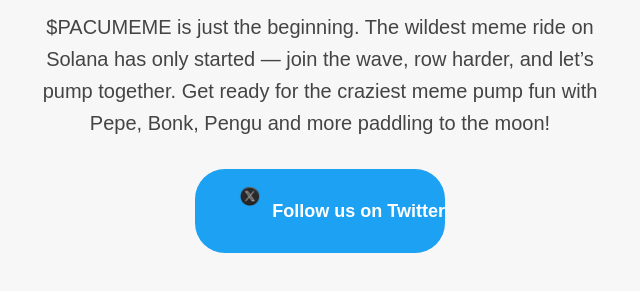
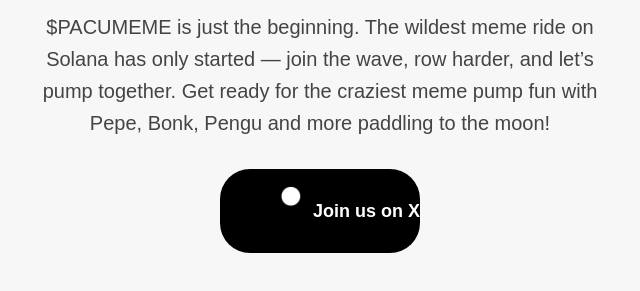
Before and after one commit to zukka-nn/pacumeme, a plain HTML site: page index.html in a window 1280 px wide. Shown: the part 381-672 px from the top of the page, without its empty margins (320-960 px from the left). Drawn offline with Linux system fonts and the light colour scheme.

Commit message:
Update index.html

```diff
--- a/index.html
+++ b/index.html
@@ -34,9 +34,9 @@
       display: flex;
       align-items: center;
       justify-content: center;
-      width: 250px;
+      width: 200px;
       margin: 30px auto;
-      background: #1DA1F2;
+      background: #000;
       color: #fff;
       text-align: center;
       padding: 15px 0;
@@ -47,11 +47,12 @@
       transition: background 0.3s;
     }
     .twitter-button:hover {
-      background: #0d8ddb;
+      background: #333;
     }
     .twitter-button img {
       height: 24px;
       margin-right: 10px;
+      filter: brightness(0) invert(1);
     }
   </style>
 </head>
@@ -60,7 +61,7 @@
   <h1>PACUMEME</h1>
   <p>$PACUMEME is just the beginning. The wildest meme ride on Solana has only started — join the wave, row harder, and let’s pump together. Get ready for the craziest meme pump fun with Pepe, Bonk, Pengu and more paddling to the moon!</p>
   <a href="https://x.com/pacumemes" target="_blank" class="twitter-button">
-    <img src="x_icon.png" alt="X Icon"> Follow us on Twitter
+    <img src="x_icon.png" alt="X Icon"> Join us on X
   </a>
 </body>
 </html>
```
